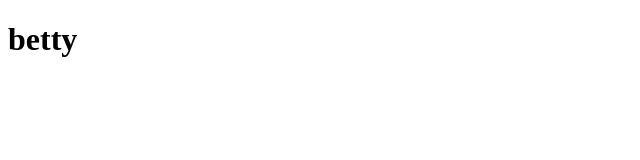
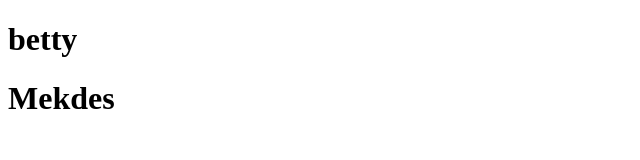
Before and after one commit to harykassi/gitPractice1, a plain HTML site: page index.html in a window 1280 px wide. Shown: the whole page, without its empty margins (0-640 px from the left). Drawn offline with Linux system fonts and the light colour scheme.

Commit message:
style added

```diff
--- a/index.html
+++ b/index.html
@@ -8,6 +8,7 @@
 </head>
 <body>
     <h1>betty</h1>
+    <h1>Mekdes</h1>
 
 </body>
 </html>
```
Also changed, not shown: style.css (added).
